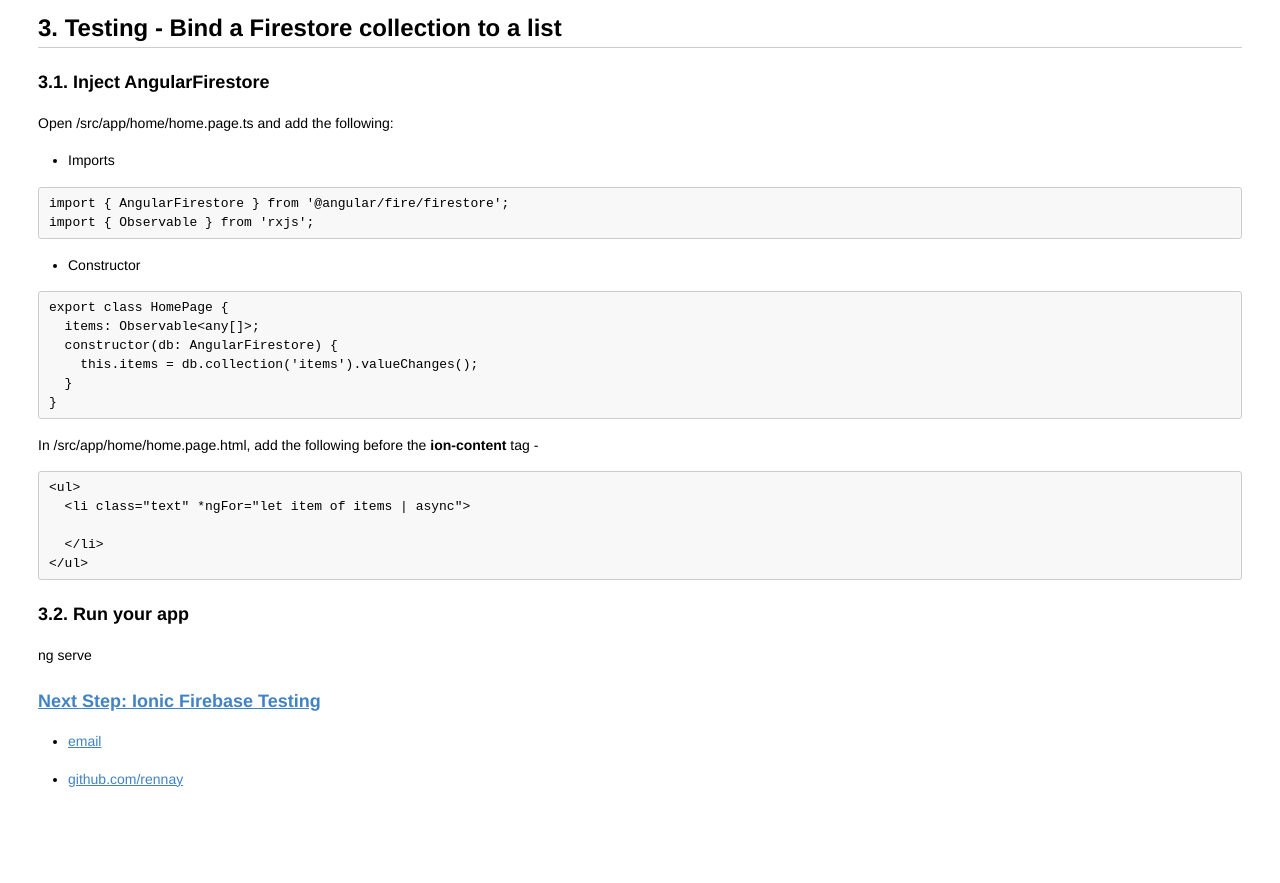
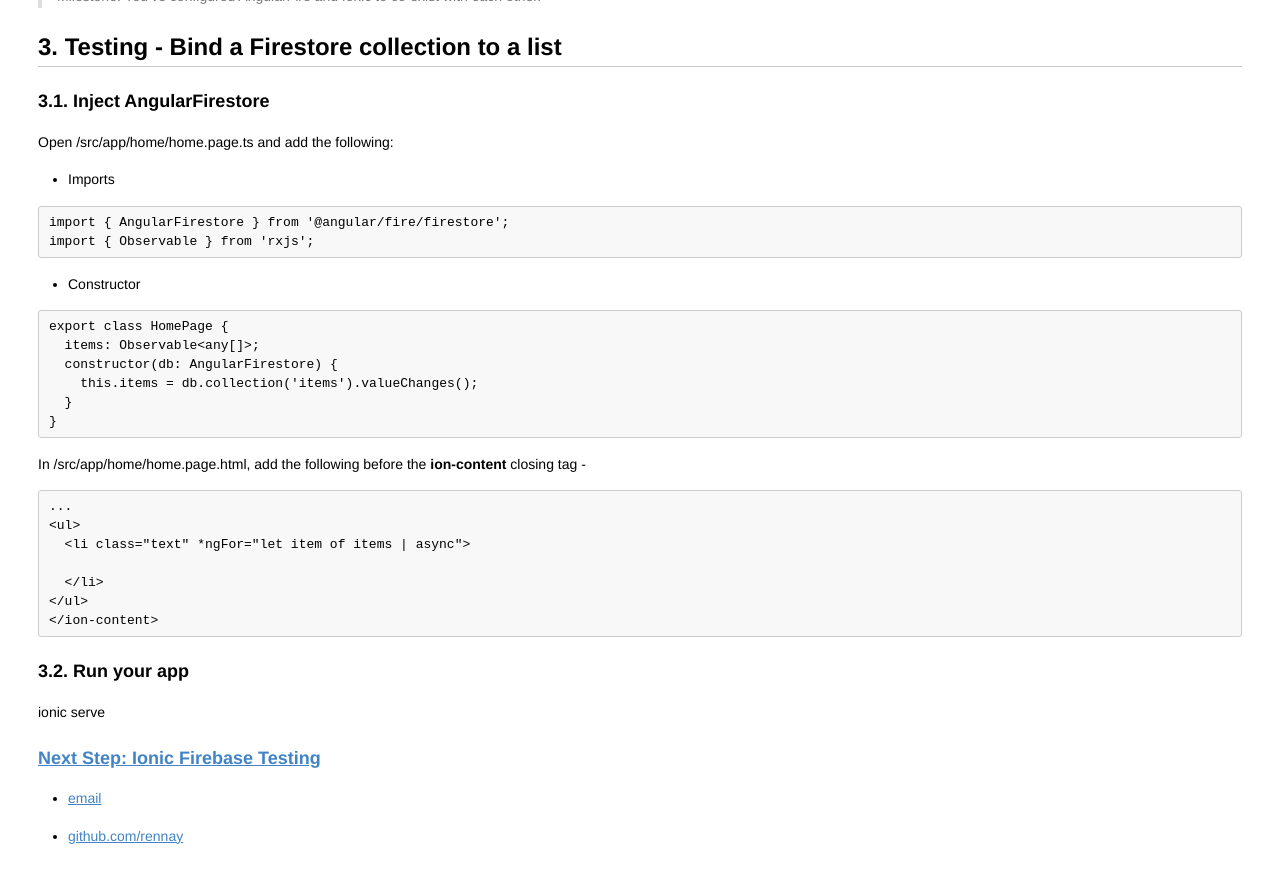
Before and after one commit to rennay/rennay.github.io, a Jekyll site: the page built from ionic/angularfire_setup.md, in a window 1280 px wide and 900 px high, scrolled down 2270 px. Shown: the top 883 px of the window. Built offline with Jekyll 4.4.1, drawn with Linux system fonts in a browser that asks for light colours; our own code applies the rules of GitHub Pages for plain Markdown files; before the commit the page ends 3113 px from its top, so only the background shows below that.

Commit message:
Project working

````diff
--- a/ionic/angularfire_setup.md
+++ b/ionic/angularfire_setup.md
@@ -96,6 +96,7 @@
 import { AngularFireModule } from '@angular/fire';
 import { AngularFirestoreModule } from '@angular/fire/firestore';
 import { environment } from '../environments/environment';
+
 @NgModule({
   declarations: [AppComponent],
   entryComponents: [],
@@ -141,16 +142,18 @@
 }
 ```
 
-In /src/app/home/home.page.html, add the following before the **ion-content** tag -
+In /src/app/home/home.page.html, add the following before the **ion-content** closing tag -
 ```
+...
 <ul>
   <li class="text" *ngFor="let item of items | async">
     {{item.name}}
   </li>
 </ul>
+</ion-content>
 ```
 
 ### 3.2. Run your app
-ng serve
+ionic serve
 
 ### [Next Step: Ionic Firebase Testing](ionic_firebase_testing.md)
--- a/ionic/firebase-ionic-simple/package.json
+++ b/ionic/firebase-ionic-simple/package.json
@@ -15,6 +15,7 @@
   "dependencies": {
     "@angular/common": "^7.2.2",
     "@angular/core": "^7.2.2",
+    "@angular/fire": "^5.1.1",
     "@angular/forms": "^7.2.2",
     "@angular/http": "^7.2.2",
     "@angular/platform-browser": "^7.2.2",
@@ -25,6 +26,7 @@
     "@ionic-native/status-bar": "^5.0.0",
     "@ionic/angular": "^4.0.0",
     "core-js": "^2.5.4",
+    "firebase": "^5.8.5",
     "rxjs": "~6.3.3",
     "zone.js": "~0.8.29"
   },
--- a/ionic/firebase-ionic-simple/src/app/home/home.page.html
+++ b/ionic/firebase-ionic-simple/src/app/home/home.page.html
@@ -41,4 +41,10 @@
         <ion-label>Theme Your App</ion-label>
       </ion-item>
     </ion-list>
+
+    <ul>
+      <li class="text" *ngFor="let item of items | async">
+        {{item.name}}
+      </li>
+    </ul>
 </ion-content>
````
Also changed, not shown: ionic/firebase-ionic-simple/src/app/app.module.ts (+8 -1 lines), ionic/firebase-ionic-simple/src/app/home/home.page.ts (+6 -1 lines), 1 other file.
